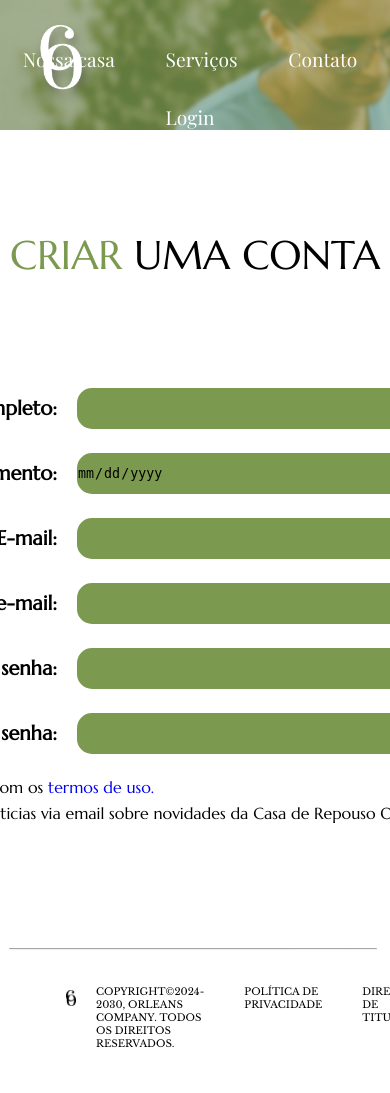
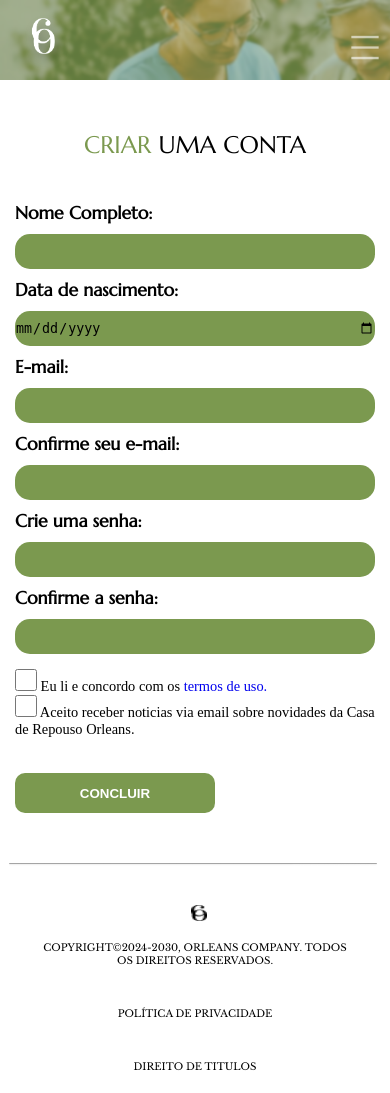
Before and after one commit to JuanVargas2004/Site-Casa-de-Repouso-Orleans, a PHP site: page /registrar.php in a window 390 px wide; the page is wider, and only the part inside the window is pictured. Before the commit the page ends 1048 px from the top of that part, so only its background shows below. Run offline with PHP 8.4, Linux system fonts and the light colour scheme.

Commit message:
Reponsividade

```diff
--- a/tela_registrar/registrar.css
+++ b/tela_registrar/registrar.css
@@ -289,11 +289,10 @@ nav ul li a {
     height: 41px;
 }
 
-.checkbox-container{
-    font-family: "marcellus";
-    text-align: left;
-    align-items: center;
-    padding: 5px;
+.checkbox-container {
+    width: 100%;
+    max-width: 600px;
+    margin: 15px 0;
 }
 
 .checkbox-container input#checkbox{
@@ -348,3 +347,123 @@ footer img {
     font-size: 10px;
     text-transform: uppercase;
   }
+
+/* Media Queries */
+@media screen and (max-width: 768px) {
+    /* Header e navegação */
+    #header {
+        height: 6rem;
+    }
+
+    #logo {
+        width: 50px;
+        height: 50px;
+        margin-top: 1em;
+    }
+
+    nav ul {
+        display: none; /* Esconde menu desktop */
+    }
+
+    .btn-abrir_menu img {
+        display: block; /* Mostra botão do menu mobile */
+    }
+
+    /* Formulário */
+    .formulario {
+        margin-top: 50px;
+        padding: 0 15px;
+    }
+
+    .tittle-forms {
+        font-size: 1.8rem;
+        margin-bottom: 2rem;
+    }
+
+    .campo label {
+        font-size: 1.1rem;
+    }
+
+    .campo input {
+        height: 35px;
+    }
+
+    /* Ajustes do formulário */
+    .form {
+        width: 100%;
+        padding: 0 20px;
+        box-sizing: border-box;
+    }
+
+    .campo {
+        width: 100%;
+        flex-direction: column;
+        align-items: flex-start;
+    }
+
+    .campo label {
+        width: 100%;
+        text-align: left;
+        padding: 10px 0;
+    }
+
+    .campo input {
+        width: 100%;
+        flex-direction: column;
+        align-items: flex-start;
+    }
+}
+
+@media screen and (max-width: 480px) {
+    /* Header */
+    #header {
+        height: 5rem;
+    }
+
+    #logo {
+        width: 40px;
+        height: 40px;
+    }
+
+    /* Formulário */
+    .tittle-forms {
+        font-size: 1.5rem;
+    }
+
+    .campo {
+        max-width: 100%;
+    }
+
+    .checkbox-container {
+        font-size: 0.9rem;
+    }
+
+    #submit {
+        width: 100%;
+        max-width: 200px;
+        margin: 20px auto;
+    }
+
+    /* Footer */
+    .rodape {
+        margin: 10px 5% 0;
+        flex-direction: column;
+        align-items: center;
+        text-align: center;
+    }
+
+    footer img {
+        margin: 30px 0 0 2vw;
+    }
+}
+
+/* Ajustes para telas muito pequenas */
+@media screen and (max-width: 320px) {
+    .tittle-forms {
+        font-size: 1.3rem;
+    }
+
+    .menu-mobile.abrir-menu {
+        width: 85%;
+    }
+}
--- a/tela_registrar/registrar.php
+++ b/tela_registrar/registrar.php
@@ -3,7 +3,7 @@
 
 <head>
   <meta charset="UTF-8">
-  <meta name="viewport" content="width=device-width, initial-scale=1.0">
+  <meta name="viewport" content="width=device-width, initial-scale=1.0, maximum-scale=1.0, user-scalable=no">
   <link rel="preconnect" href="https://fonts.googleapis.com">
   <link rel="shortcut icon" href="../logo.ico/favicon-16x16.png" type="image/x-icon">
 
@@ -124,5 +124,7 @@
 
   </footer>
 </body>
-
+<script src="registrar.js"></script>
+<script src="validar_email.js"></script>
+<script src="menu-mobile.js"></script>
 </html>
```
